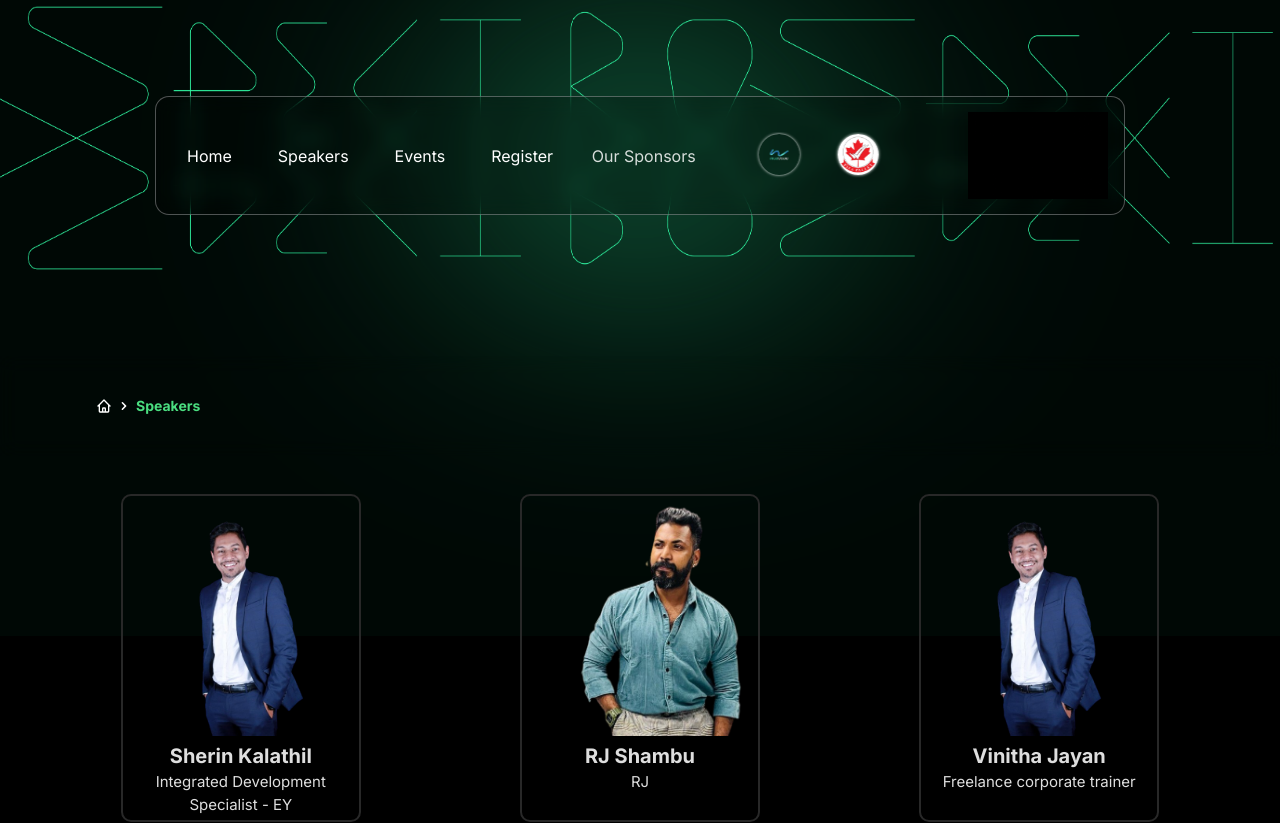
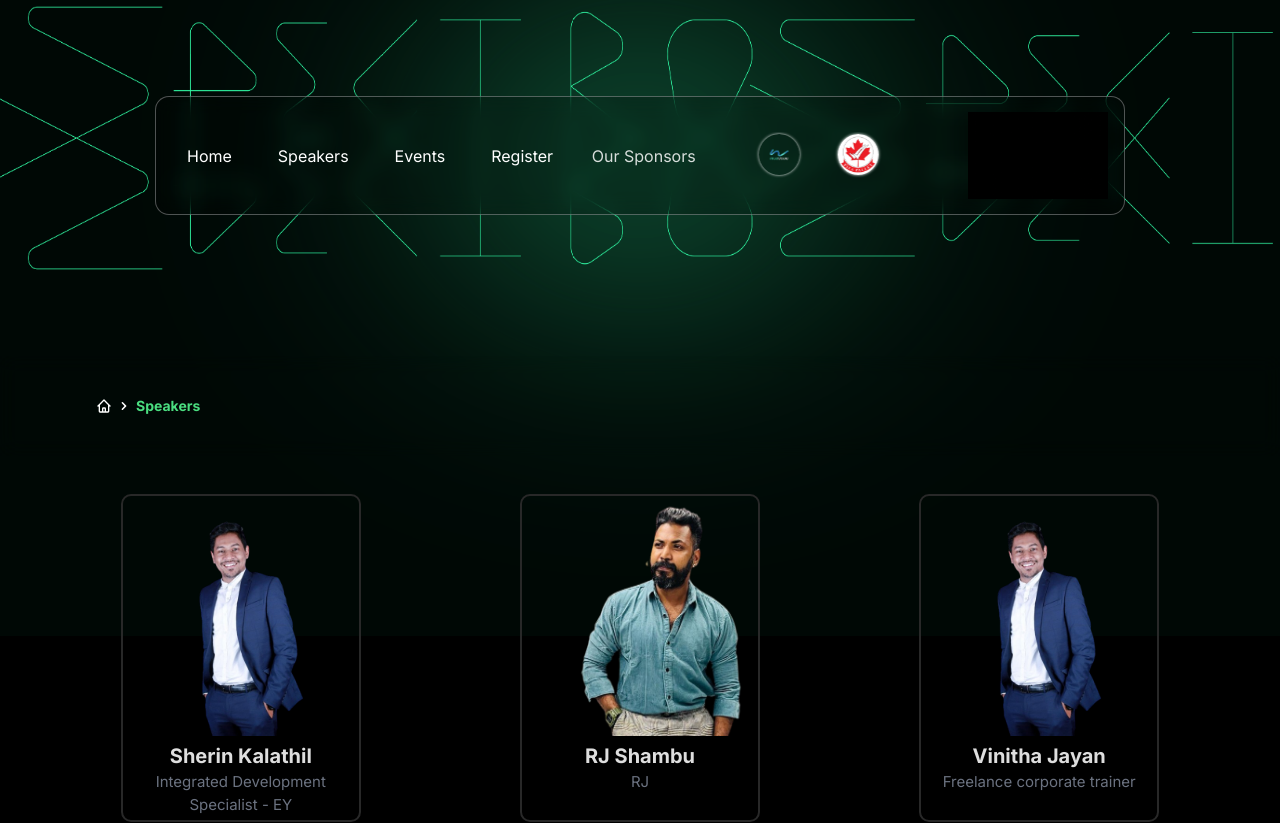
Before and after one commit to IEEE-FISAT-SB-WEBCOM/SpectroSpect-Main, a React (Vite) app in the folder frontend/: page /Speakers in a window 1280 px wide. Shown: the top 823 px of the page. Built offline with nearby package versions, Linux system fonts and the light colour scheme.

Commit message:
Speaker font

```diff
--- a/frontend/src/App.css
+++ b/frontend/src/App.css
@@ -205,6 +205,7 @@ h1{
 .speakerCard p{
   font-weight: 300;
   font-size: 15px;
+  color: #6b7280
 }
 
 #SpeakerInfo{
```
